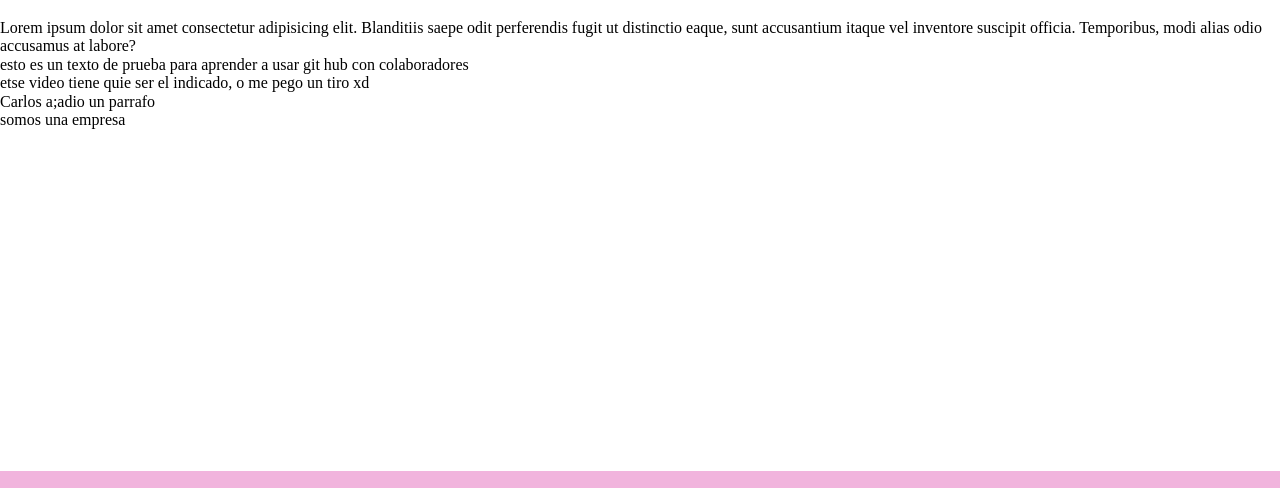
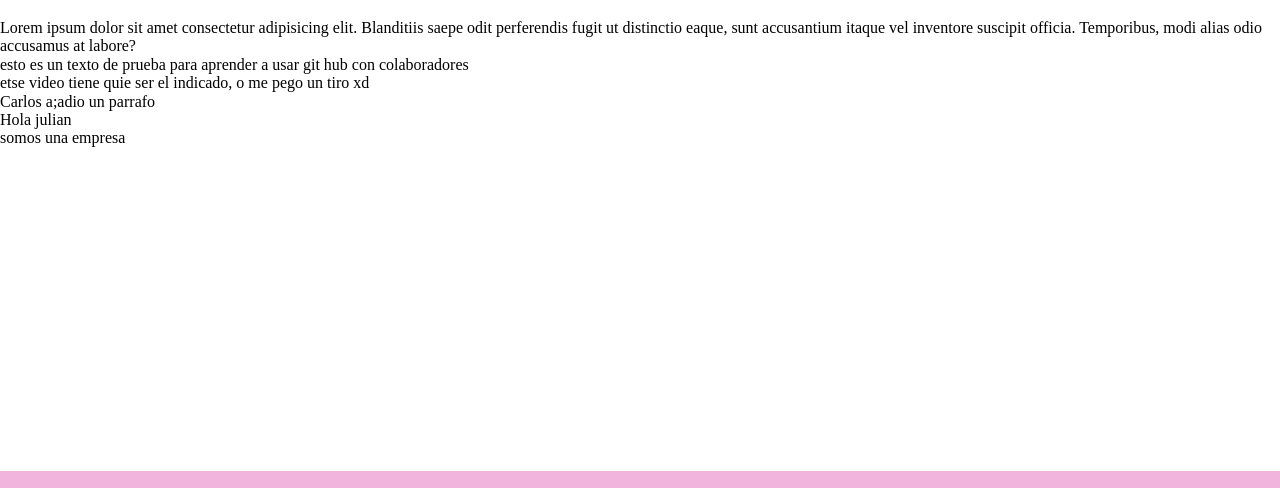
Before and after one commit to josesincreed/Proyecto-Integrador-PhoenixRise-Team, a plain HTML site: page index.html in a window 1280 px wide. Shown: the part 164-652 px from the top of the page. Drawn offline with Linux system fonts and the light colour scheme.

Commit message:
julian
se actualizo u hola

```diff
--- a/index.html
+++ b/index.html
@@ -40,6 +40,7 @@
             <p>esto es un texto de prueba para aprender a usar git hub con colaboradores</p>
             <p>etse video tiene quie ser el indicado, o me pego un tiro xd</p>
             <p>Carlos a;adio un parrafo</p>
+            <p>Hola julian</p>
          </section>
 
         <p>somos una empresa</p>
```
